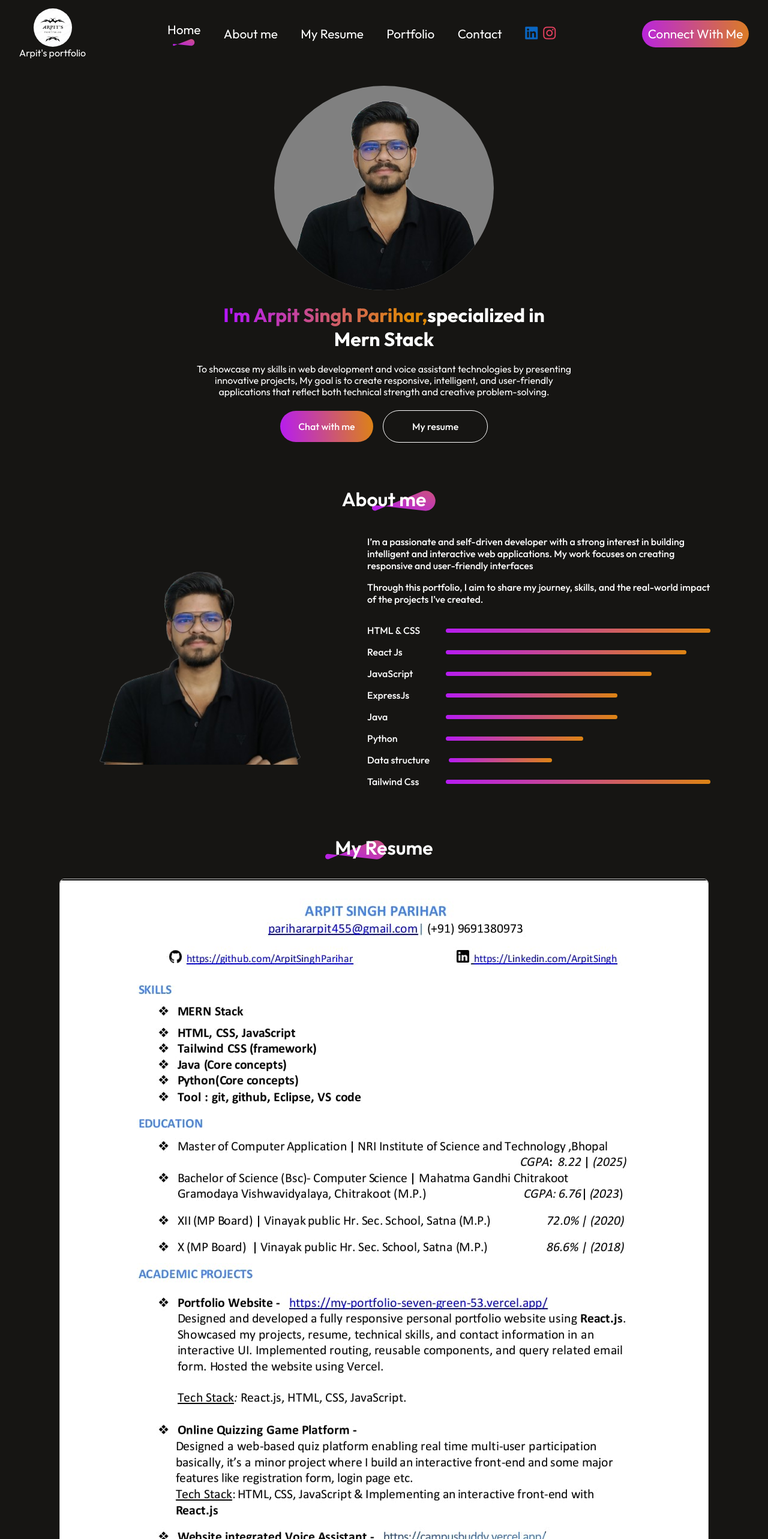
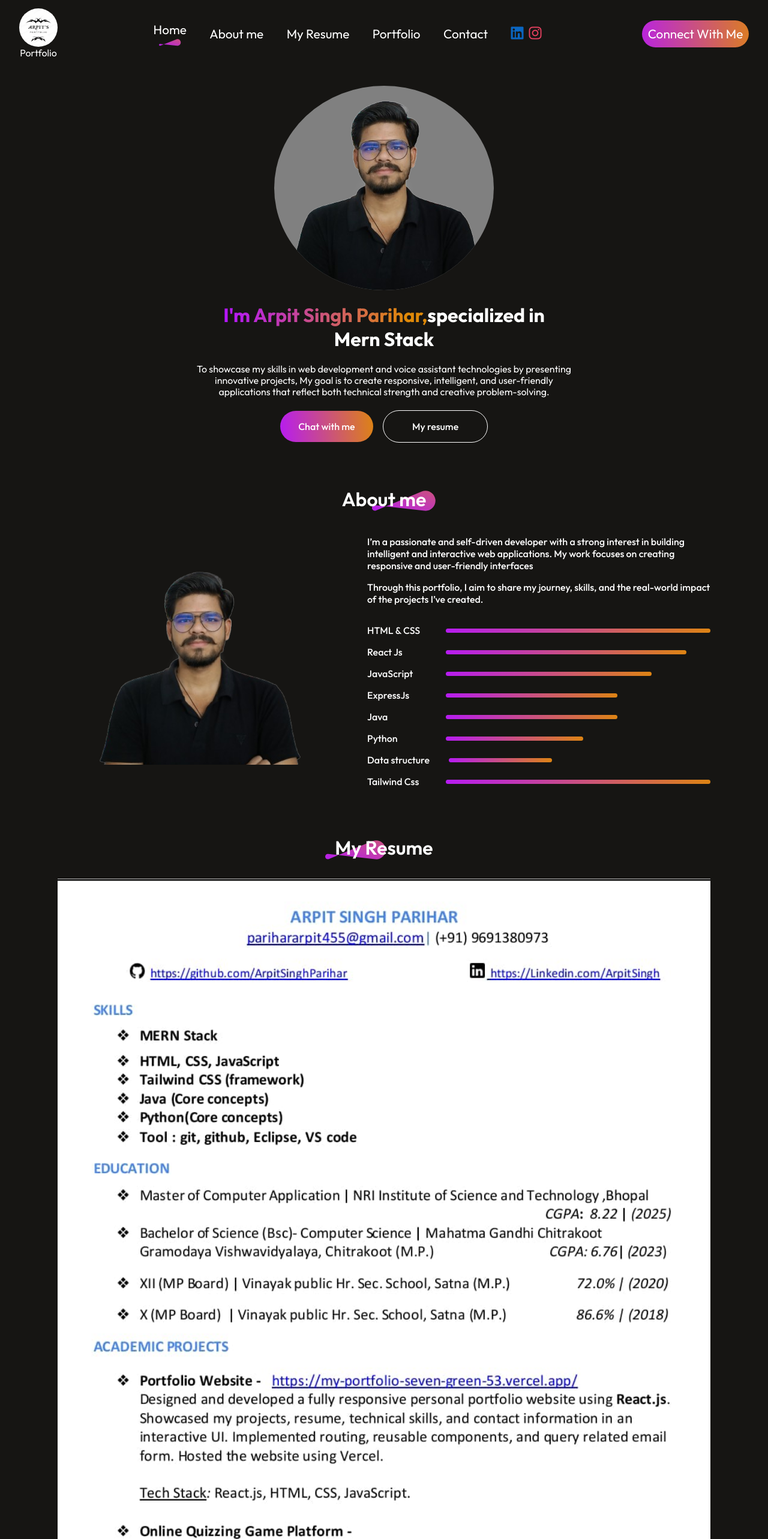
Before and after one commit to ArpitSinghParihar/My-Portfolio, a React (Vite) app: page / in a window 1280 px wide. Shown: the top 2566 px of the page at 60% size. Built offline with nearby package versions, Linux system fonts and the light colour scheme.

Commit message:
modification

```diff
--- a/src/Components/ContactMe/ContactMe.jsx
+++ b/src/Components/ContactMe/ContactMe.jsx
@@ -56,12 +56,12 @@ const ContactMe = () => {
                     </div>
                 </div>
                     <form onSubmit={onSubmit} className='contact-right'>
-                        <label htmlFor="Your Name"></label>
-                        <input type="text" placeholder='Enter your name' name='name' />
-                        <label htmlFor="Your Email"></label>
-                        <input type="email" placeholder='Enter your email' name='email' />
-                        <label htmlFor="Write your message here"></label>
-                        <textarea name="message" rows='8' placeholder='Enter your message'></textarea>
+                        <label htmlFor="Your Name">Enter Your Name : </label>
+                        <input type="text" id="Your Name" placeholder='Enter your name' name='name' required/>
+                        <label htmlFor="Your Email">Enter Your Email : </label>
+                        <input type="email" id="Your Email" placeholder='Enter your email' name='email' required/>
+                        <label htmlFor="message">Write your message here : </label>
+                        <textarea name="message" id='message' rows='8' placeholder='Enter your message'></textarea>
                         <button type='submit' className="contact-submit">Submit now</button>
                     </form>
             </div>
--- a/src/Components/Navbar/Navbar.css
+++ b/src/Components/Navbar/Navbar.css
@@ -65,7 +65,7 @@
     display: none;
 }
 
-@media(max-width:768px) {
+@media(max-width:998px) {
     .navbar {
         margin: 1rem;
     }
--- a/src/Components/Navbar/Navbar.jsx
+++ b/src/Components/Navbar/Navbar.jsx
@@ -19,7 +19,7 @@ const Navbar = () => {
 
   return (
     <div className='navbar' id='navbar-id'>
-      <div className='set-text'><img src={logo} alt="" className='logo-img' /><span>Arpit's portfolio</span></div>
+      <div className='set-text'><img src={logo} alt="" className='logo-img' /><span>Portfolio</span></div>
       <img src={menu_open} onClick={openMenu} alt="" className='nav-mob-open' />
       <ul ref={menuRef} className='nav-menu'>
         <img src={menu_close} onClick={closeMenu} alt="" className="nav-mob-close" />
--- a/src/Components/Resume/Resume.css
+++ b/src/Components/Resume/Resume.css
@@ -69,7 +69,14 @@
     background-color: #0056b3;
 }
 
-
+@media (max-width:9988px) {
+    .resume-frame {
+    width: 100vw;
+    height: auto;
+    border: 1px solid #ccc;
+    border-radius: 8px;
+    }
+}
 @media (max-width:768px) {
 
     .resume-img-section {
```
